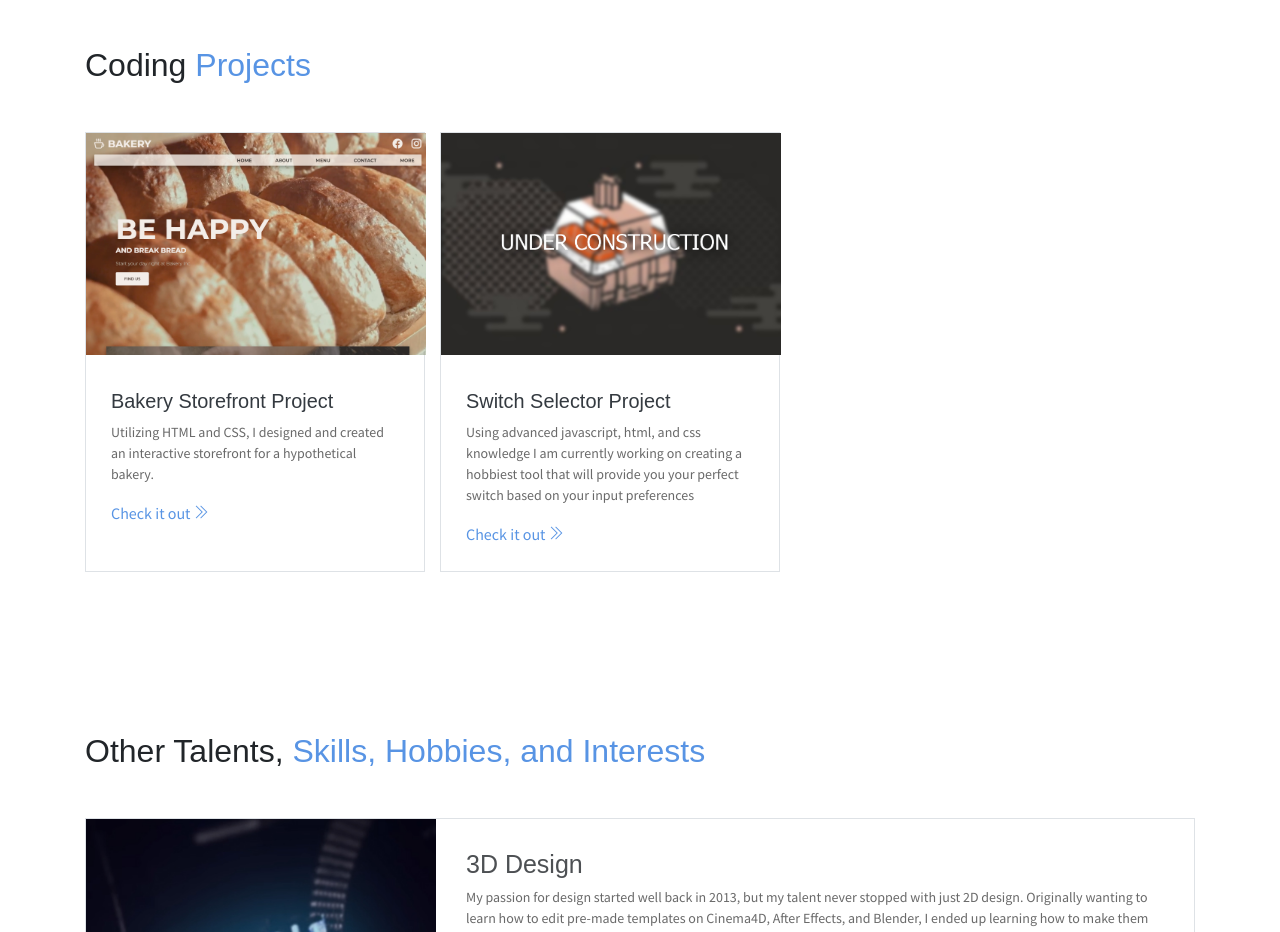
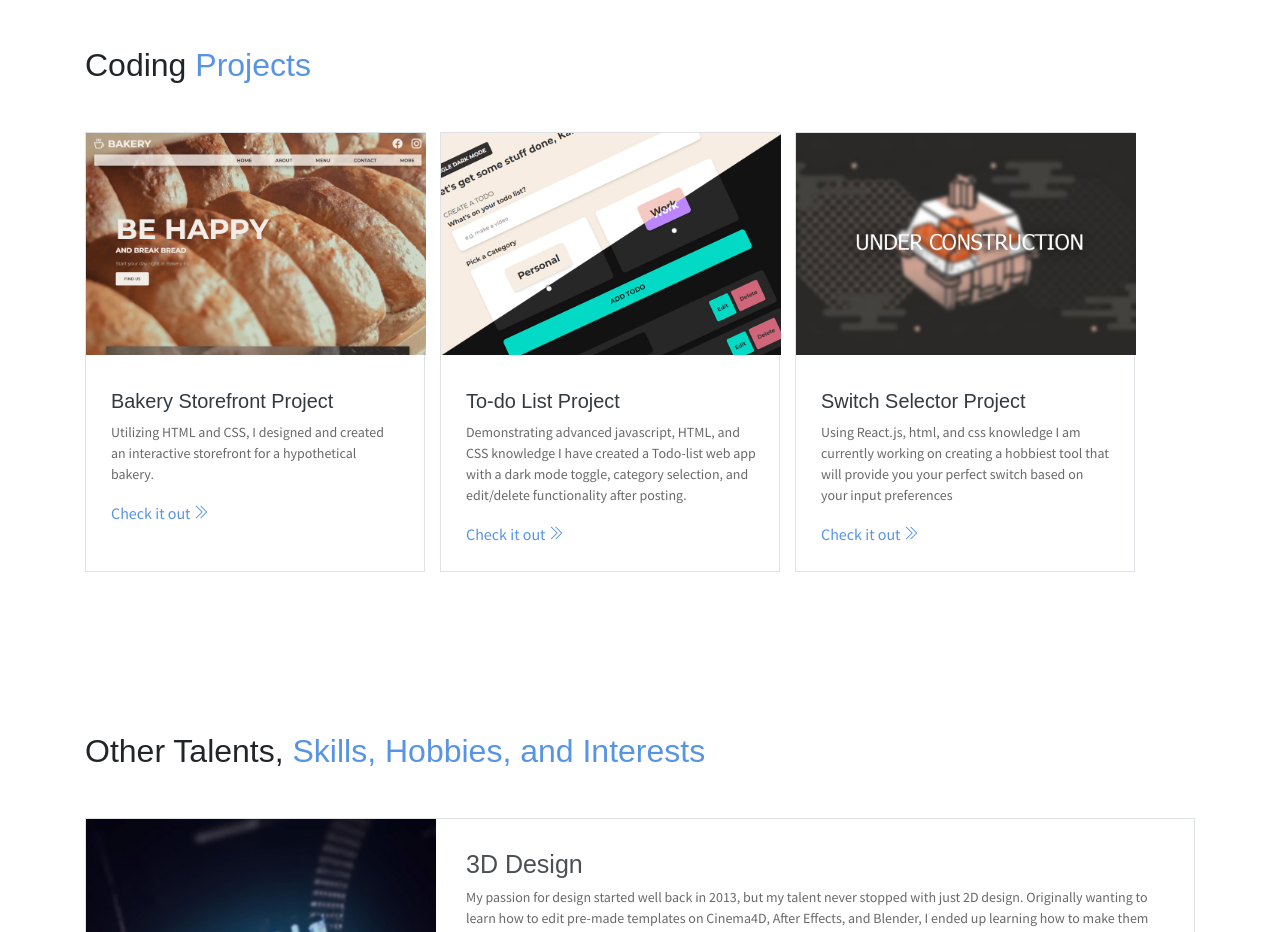
Before and after one commit to Mufeedmk4/Aboutme-Website, a website: page About Mufeed/public_html/index.html in a window 1280 px wide. Shown: the part 4200-5132 px from the top of the page. Drawn offline with Linux system fonts and the light colour scheme; some packages are replaced by stand-ins of ours.

Commit message:
added todo project

```diff
--- a/About Mufeed/public_html/index.html
+++ b/About Mufeed/public_html/index.html
@@ -569,11 +569,21 @@
                 </div>
                 <div class="project">
                     <div class="img-area">
+                        <img src="assets/imgs/todo-project.jpg">
+                    </div>
+                    <div class="project-text">
+                        <h6 class="title">To-do List Project</h6>
+                        <p> Demonstrating advanced javascript, HTML, and CSS knowledge I have created a Todo-list web app with a dark mode toggle, category selection, and edit/delete functionality after posting.</p>
+                        <a href="https://euphonious-biscuit-db135a.netlify.app/" target="_blank" class="read-more" >Check it out <i class="ti-angle-double-right"></i></a>
+                    </div>
+                </div>
+                <div class="project">
+                    <div class="img-area">
                         <img src="assets/imgs/switch-selector-project.jpg">
                     </div>
                     <div class="project-text">
                         <h6 class="title">Switch Selector Project</h6>
-                        <p> Using advanced javascript, html, and css knowledge I am currently working on creating a hobbiest tool that will provide you your perfect switch based on your input preferences</p>
+                        <p> Using React.js, html, and css knowledge I am currently working on creating a hobbiest tool that will provide you your perfect switch based on your input preferences</p>
                         <a href="#" target="_blank" class="read-more" >Check it out <i class="ti-angle-double-right"></i></a>
                     </div>
                 </div>
```
Also changed, not shown: About Mufeed/public_html/assets/imgs/todo-project.jpg (added).
